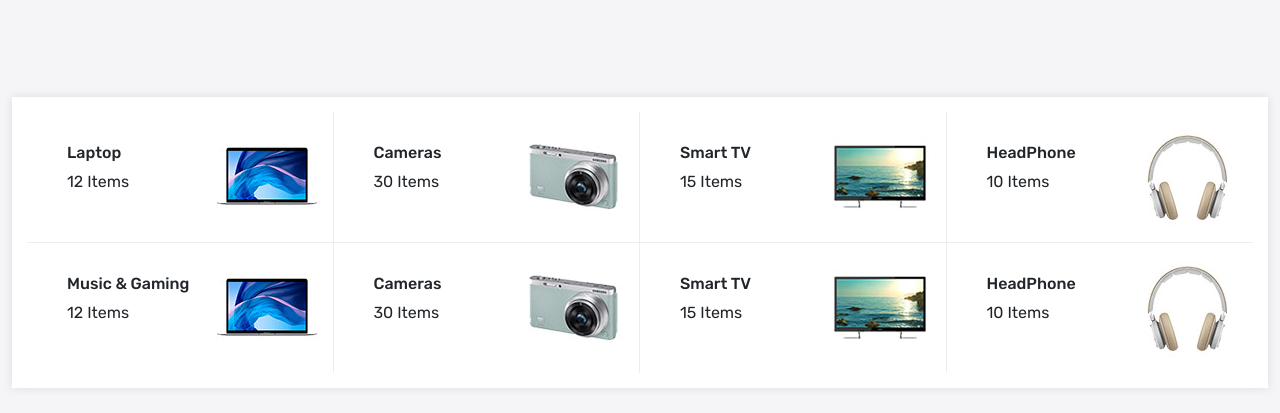
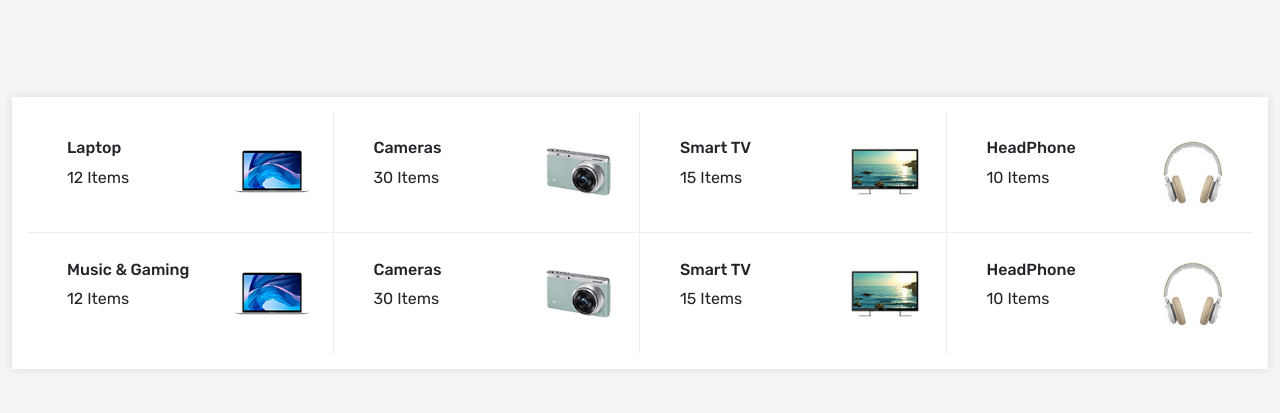
Before and after one commit to amr-abd-alhameed/e-commerce-app, a React (Create React App) app: page / in a window 1280 px wide. Shown: the part 820-1233 px from the top of the page. Built offline with nearby package versions, Linux system fonts and the light colour scheme.

Commit message:
working on section 4 in home page

```diff
--- a/src/Components/commonComponents/ProductCard.js
+++ b/src/Components/commonComponents/ProductCard.js
@@ -21,7 +21,7 @@ const ProductCard = ({
         <>
             {/* <div className={`${location.pathname == "/store" ? col : col} `}> */}
             <div
-                className={`${
+                className={` ${
                     location.pathname == "/store" ? `gr-${grid}` : col
                 } `}
             >
--- a/src/Components/commonComponents/Title.js
+++ b/src/Components/commonComponents/Title.js
@@ -5,7 +5,7 @@ const Title = ({ text, className }) => {
         <>
             <div className="col-12">
                 <h3 className={`sectionHeading text-capitalize ${className}`}>
-                    {text}{" "}
+                    {text}
                 </h3>
             </div>
         </>
--- a/src/Pages/Home/_Home.scss
+++ b/src/Pages/Home/_Home.scss
@@ -93,6 +93,15 @@
 
             div {
                 width: 60%;
+                overflow: hidden;
+            }
+            .image {
+                width: 40%;
+                background-color: white;
+                img {
+                    max-width: 100%;
+                    height: auto;
+                }
             }
         }
     }
@@ -249,6 +258,34 @@
             }
         }
     }
+    .home-wrapper-3 {
+        .catagories {
+            div {
+                div {
+                    padding: 5px;
+                    h6 {
+                        font-size: 15px;
+                    }
+
+                    p {
+                        font-size: 14px;
+                    }
+                }
+                .image {
+                    img {
+                        width: 90px;
+                    }
+                }
+            }
+        }
+    }
+    .home-wrapper-4 {
+        .g-2 {
+            // div{
+
+            // }
+        }
+    }
 }
 @media (max-width: $tablet) {
     .home-wrapper-1 {
@@ -283,6 +320,30 @@
             .last {
                 display: none !important;
             }
+        }
+    }
+    .home-wrapper-3 {
+        .catagories {
+            .gap {
+                padding: 0px;
+            }
+            // div {
+            //     div {
+            //         padding: 5px;
+            //         h6 {
+            //             font-size: 15px;
+            //         }
+
+            //         p {
+            //             font-size: 14px;
+            //         }
+            //     }
+            //     .image {
+            //         img {
+            //             width: 90px;
+            //         }
+            //     }
+            // }
         }
     }
 }
@@ -332,4 +393,28 @@
             }
         }
     }
+    .home-wrapper-3 {
+        .catagories {
+            // .gap {
+            //     padding: 0px;
+            // }
+            div {
+                div {
+                    padding: 5px;
+                    h6 {
+                        font-size: 14px;
+                    }
+
+                    p {
+                        font-size: 13px;
+                    }
+                }
+                .image {
+                    img {
+                        width: 90px;
+                    }
+                }
+            }
+        }
+    }
 }
--- a/src/Pages/Home/components/SectionFour.js
+++ b/src/Pages/Home/components/SectionFour.js
@@ -4,14 +4,106 @@ import Title from "../../../Components/commonComponents/Title";
 import Wrapper from "../../../Components/commonComponents/Wrapper";
 import logo1 from "../../../assets/images/alexunder-hess-bWZAPKm0zZE-unsplash.jpg";
 import logo2 from "../../../assets/images/alexunder-hess-6zqd6092B1c-unsplash.jpg";
+import shortid from "shortid";
 
 const SectionFour = () => {
+    const productCardData = [
+        {
+            col: "col-2",
+            text1: "havells",
+            text2: "kids headphones bulk 10 back multi colored for ...",
+            price: "$99.00",
+            value: 3,
+            logo: { logo1 },
+            logo2: { logo2 },
+            id: shortid.generate,
+            type: true,
+        },
+        {
+            col: "col-2",
+            text1: "havells",
+            text2: "kids headphones bulk 10 back multi colored for ...",
+            price: "$99.00",
+            value: 3,
+            logo: { logo1 },
+            logo2: { logo2 },
+            id: shortid.generate,
+            type: true,
+        },
+        {
+            col: "col-2",
+            text1: "havells",
+            text2: "kids headphones bulk 10 back multi colored for ...",
+            price: "$99.00",
+            value: 3,
+            logo: { logo1 },
+            logo2: { logo2 },
+            id: shortid.generate,
+            type: true,
+        },
+        {
+            col: "col-2",
+            text1: "havells",
+            text2: "kids headphones bulk 10 back multi colored for ...",
+            price: "$99.00",
+            value: 3,
+            logo: { logo1 },
+            logo2: { logo2 },
+            id: shortid.generate,
+            type: true,
+        },
+        {
+            col: "col-2",
+            text1: "havells",
+            text2: "kids headphones bulk 10 back multi colored for ...",
+            price: "$99.00",
+            value: 3,
+            logo: { logo1 },
+            logo2: { logo2 },
+            id: shortid.generate,
+            type: true,
+        },
+        {
+            col: "col-2",
+            text1: "havells",
+            text2: "kids headphones bulk 10 back multi colored for ...",
+            price: "$99.00",
+            value: 3,
+            logo: { logo1 },
+            logo2: { logo2 },
+            id: shortid.generate,
+            type: true,
+        },
+    ];
     return (
         <>
             <section className="home-wrapper-4 py-5">
                 <Wrapper className={"g-2"}>
                     <Title text={"product"} />
-                    <ProductCard
+                    {productCardData.map(
+                        ({
+                            col,
+                            text1,
+                            text2,
+                            price,
+                            value,
+                            logo,
+                            logo2,
+                            id,
+                        }) => (
+                            <ProductCard
+                                key={id}
+                                text1={text1}
+                                text2={text2}
+                                col={col}
+                                price={price}
+                                value={value}
+                                logo={logo1}
+                                logo2={logo2}
+                            />
+                        )
+                    )}
+                    {/* <ProductCard
                         col={"col-2"}
                         text1={"havells"}
                         text2={
@@ -76,7 +168,7 @@ const SectionFour = () => {
                         value={3}
                         logo={logo1}
                         logo2={logo2}
-                    />
+                    /> */}
                 </Wrapper>
             </section>
         </>
--- a/src/Pages/Home/components/SmallBlock.js
+++ b/src/Pages/Home/components/SmallBlock.js
@@ -22,7 +22,9 @@ const SmallBlockTwo = ({ logo, alt, title, text }) => {
                     <h6 className="text-capitalize">{title}</h6>
                     <p className="text-capitalize">{text}</p>
                 </div>
-                <img src={logo} alt={alt} />
+                <div className="image">
+                    <img src={logo} alt={alt} />
+                </div>
             </div>
         </>
     );
```
